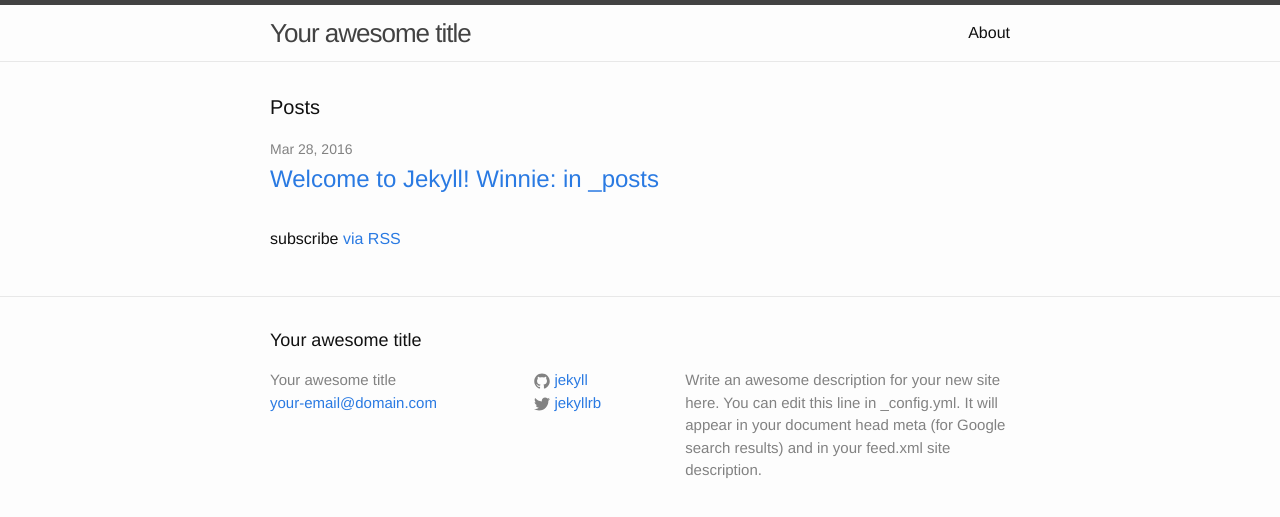
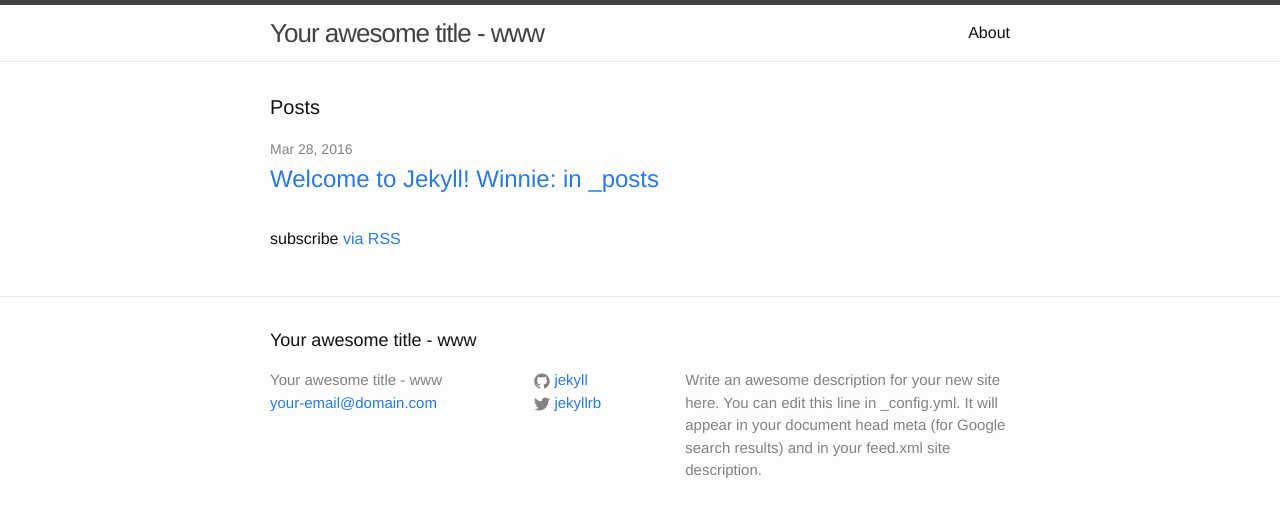
Before and after one commit to winber1/jekyllTest, a Jekyll site: the page built from index.html, in a window 1280 px wide. Shown: the top 517 px of the page. Built offline with Jekyll 4.4.1, drawn with Linux system fonts in a browser that asks for light colours.

Commit message:
fix config file for style

```diff
--- a/_config.yml
+++ b/_config.yml
@@ -6,13 +6,13 @@
 # 'jekyll serve'. If you change this file, please restart the server process.
 
 # Site settings
-title: Your awesome title
+title: Your awesome title - www
 email: your-email@domain.com
 description: > # this means to ignore newlines until "baseurl:"
   Write an awesome description for your new site here. You can edit this
   line in _config.yml. It will appear in your document head meta (for
   Google search results) and in your feed.xml site description.
-baseurl: "" # the subpath of your site, e.g. /blog
+baseurl: "/jekyllTest" # the subpath of your site, e.g. /blog
 url: "http://yourdomain.com" # the base hostname & protocol for your site
 twitter_username: jekyllrb
 github_username:  jekyll
```
